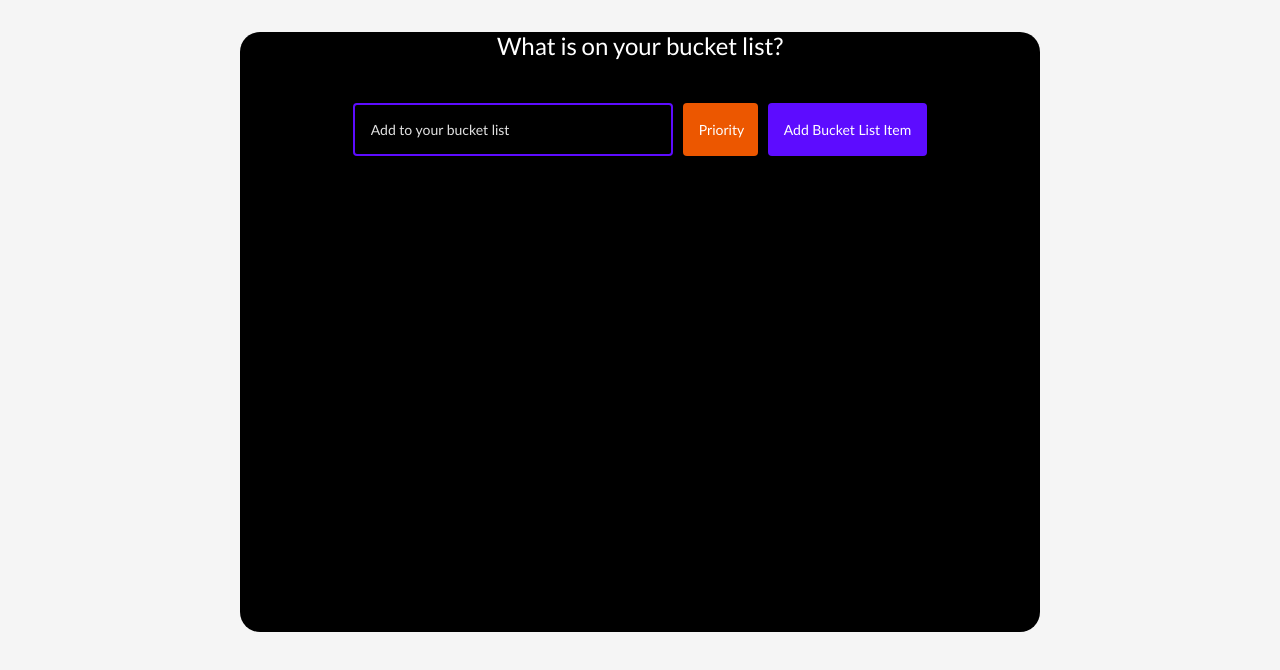
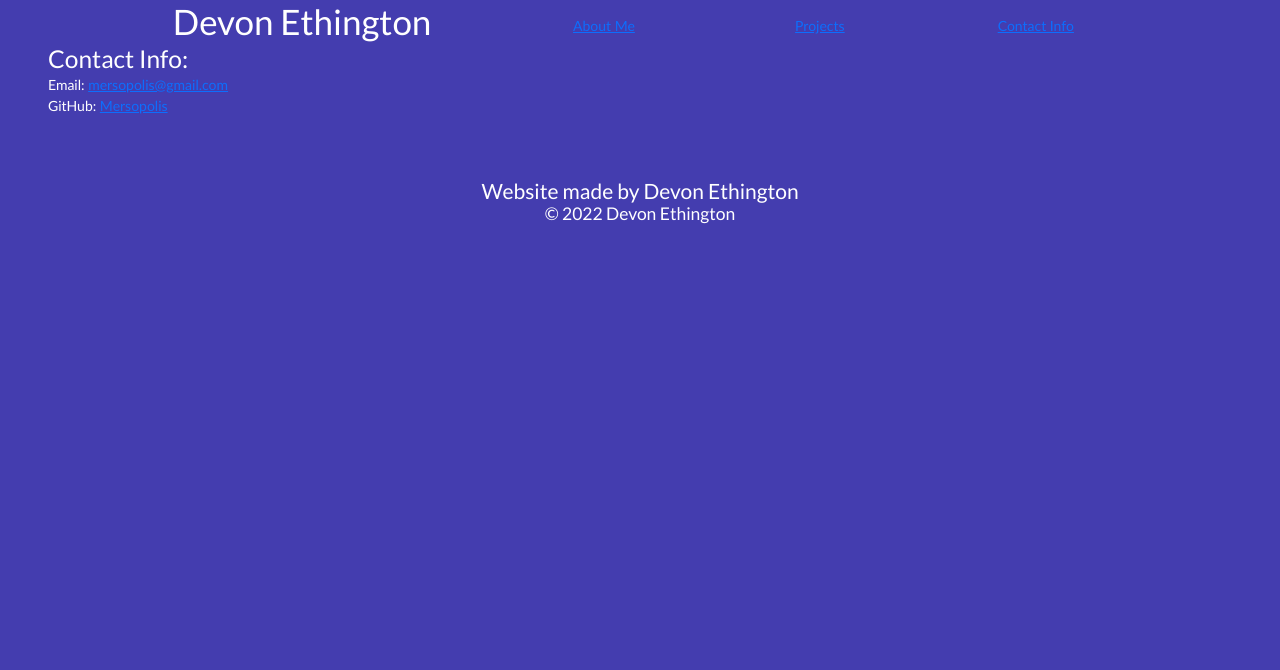
Before and after one commit to Mersopolis/Devon-Ethington-Portfolio, a React (Create React App) app: page / in a window 1280 px wide. Shown: the top 670 px of the page. Built offline with nearby package versions, Linux system fonts and the light colour scheme; the HTML template or start-up script is replaced by a standard one.

Commit message:
Added Header, Footer. Working on Other Sections

```diff
--- a/public/index.html
+++ b/public/index.html
@@ -26,7 +26,7 @@
     -->
     <link rel="stylesheet" href="https://cdnjs.cloudflare.com/ajax/libs/semantic-ui/2.4.1/semantic.min.css" />
 
-    <title>React App</title>
+    <title>Devon Ethington Portfolio</title>
   </head>
   <body>
     <noscript>You need to enable JavaScript to run this app.</noscript>
--- a/src/App.css
+++ b/src/App.css
@@ -1,4 +1,4 @@
-* {
+/* * {
   box-sizing: border-box;
   margin: 0;
   padding: 0;
@@ -10,7 +10,7 @@ body {
   background-color: whitesmoke;
 }
 
-.bucket-app {
+.portfolio-app {
   display: flex;
   flex-direction: column;
   justify-content: flex-start;
@@ -137,11 +137,11 @@ h3 {
 
 .edit-icon {
   color: #fff;
-}
+} */
 
 /* Dropdown menu */
 
-/* Dropdown Button */
+/* Dropdown Button
 .dropbtn {
   background-color: #ec5700;
   border-radius: 4px;
@@ -149,17 +149,17 @@ h3 {
   color: white;
   padding: 16px;
   margin: 10px;
-  /* font-size: 16px; */
+  /* font-size: 16px;
   border: none;
-}
+} */
 
-/* The container <div> - needed to position the dropdown content */
+/* The container <div> - needed to position the dropdown content
 .dropdown {
   position: relative;
   display: inline-block;
-}
+} */
 
-/* Dropdown Content (Hidden by Default) */
+/* Dropdown Content (Hidden by Default)
 .dropdown-content {
   display: none;
   position: absolute;
@@ -169,27 +169,277 @@ h3 {
   padding: 16px;
   box-shadow: 0px 8px 16px 0px rgba(0, 0, 0, 0.2);
   z-index: 1;
-}
+} */
 
-/* Links inside the dropdown */
+/* Links inside the dropdown
 .dropdown-content p {
   color: black;
   padding: 12px 16px;
   text-decoration: none;
   display: block;
+} */
+
+/* Change color of dropdown links on hover
+.dropdown-content p:hover {
+  background-color: #ddd;
+} */
+
+/* Show the dropdown menu on hover
+.dropdown:hover .dropdown-content {
+  display: block;
+} */
+
+/* Change the background color of the dropdown button when the dropdown content is shown
+.dropdown:hover .dropbtn {
+  background-color: #5d0cff;
+} */
+
+* {
+  color: white;
+  font-family: 'Trebuchet MS', 'Lucida Sans Unicode', 'Lucida Grande', 'Lucida Sans', Arial, sans-serif;
+}
+/* Body */
+body {
+  background-color: rgb(68, 61, 175);
+  margin: auto;
+}
+/* Header */
+header {
+  display: flex;
+  width: 96%;
+  margin: auto auto -2% 2%;
 }
 
-/* Change color of dropdown links on hover */
-.dropdown-content p:hover {
-  background-color: #ddd;
+.header {
+  text-align: center;
 }
 
-/* Show the dropdown menu on hover */
-.dropdown:hover .dropdown-content {
-  display: block;
+h1 {
+  width: 45%;
+}
+/* Navigation */
+nav {
+  width: 55%;
+  margin-left: -9%;
 }
 
-/* Change the background color of the dropdown button when the dropdown content is shown */
-.dropdown:hover .dropbtn {
-  background-color: #5d0cff;
+nav ul {
+  display: flex;
+  list-style: none;
 }
+
+nav li {
+  margin: 15px auto auto auto;
+  width: 50%;
+}
+
+nav li:hover {
+  text-shadow: white 0 0 2px;
+  transition: all 0.2s ease-in-out;
+}
+/* Main Content */
+main * {
+  color: tan;
+}
+
+section {
+  background-color: rgb(64, 115, 64);
+  border: 10px solid rgb(68, 61, 175);
+  border-radius: 20px;
+}
+/* About Me */
+#about {
+  display: flex;
+  max-width: 100%;
+}
+
+#portrait {
+  margin: 20px;
+  width: 40%;
+  max-width: 300px;
+  height: 100%;
+  max-height: 300px;
+  border-radius: 20px;
+}
+
+article {
+  width: auto;
+  margin-right: 20px;
+}
+/* Web Apps */
+#webapps {
+  margin: auto;
+}
+
+#webapps h2 {
+  text-align: center;
+}
+
+.app {
+  position: relative;
+  margin: 1%;
+  max-width: 22%;
+  border: 2px solid black;
+  border-radius: 15px;
+  overflow: hidden;
+}
+
+.app img {
+  filter: saturate(50%);
+  max-height: 200px;
+  max-width: 100%;
+  border-radius: 15px;
+  vertical-align: bottom;
+}
+
+.app h3 {
+  position: absolute;
+  padding: 5px;
+  bottom: 0;
+  color: rgb(68, 61, 175);
+  text-decoration: underline;
+  background-color: white;
+}
+
+.app:hover {
+  filter: saturate(200%);
+  box-shadow: black 0 0 5px;
+  text-shadow: rgb(68, 61, 175) 0 0 2px;
+  transition: all 0.2s ease-in-out;
+}
+/* First App */
+#firstapp {
+  display: block;
+  width: fit-content;
+  max-width: 95%;
+  max-height: 98%;
+  margin: auto;
+}
+
+#firstapp img {
+  max-height: 400px;
+}
+/* Other Apps */
+#otherapps {
+  display: flex;
+  flex-wrap: wrap;
+  justify-content: center;
+  width: 98%;
+  margin: 1%;
+}
+/* Footer */
+footer {
+  padding: 20px;
+}
+
+/* Contact Info */
+#contact {
+  list-style: none;
+}
+
+#contact a:hover {
+  text-shadow: white 0 0 2px;
+  transition: all 0.2s ease-in-out;
+}
+/* Copyright */
+h4 {
+  margin: 5% auto auto auto;
+  text-align: center;
+}
+
+h5 {
+  margin: auto;
+  text-align: center;
+}
+/* Screen Size Accesibility */
+/* 798px-1280px */
+@media screen and (max-width: 1280px) {
+  /* About Me */
+  #portrait {
+    margin: 2%;
+    max-width: 400px;
+    max-height: 400px;
+  }
+  article {
+    max-width: 68%;
+    margin-right: 1%;
+  }
+  /* Web Apps */
+  .app {
+    max-width: 31%;
+  }
+  .app img {
+    max-height: 300px;
+  }
+}
+/* 634px-798px */
+@media screen and (max-width: 798px) {
+  /* Web Apps */
+  .app {
+    max-width: 46%;
+  }
+}
+/* 256px-634px */
+@media screen and (max-width: 634px) {
+  /* Header */
+  header {
+    flex-direction: column;
+  }
+  h1 {
+    width: 100%;
+    margin: 2% auto auto -2%;
+  }
+  /* Navigation */
+  nav {
+    width: 100%;
+    margin-left: -7%;
+  }
+  nav li {
+    width: 33%;
+    margin: auto;
+  }
+  /* About Me */
+  #about {
+    flex-direction: column;
+  }
+  #portrait {
+    width: 90%;
+    margin: 5% auto auto auto;
+  }
+  article {
+    max-width: 90%;
+    margin-left: 3%;
+  }
+  /* Web Apps */
+  .app {
+    max-width: 90%;
+  }
+  .app img {
+    border-radius: 15px 15px 0 0;
+  }
+  .app h3 {
+    position: initial;
+    margin: auto;
+    padding-left: 2%;
+    border-radius: 0 0 15px 15px;
+  }
+  /* First App */
+  #firstapp {
+    width: 95%;
+    margin: auto;
+  }
+}
+/* Less than 256px */
+@media screen and (max-width: 256px) {
+  /* Navigation */
+  nav {
+    margin-left: -10%;
+  }
+  nav ul {
+    flex-direction: column;
+  }
+  nav li {
+    width: 100%;
+    margin-top: 1%;
+  }
+}
--- a/src/App.js
+++ b/src/App.js
@@ -1,10 +1,12 @@
 import './App.css';
-import BucketList from './components/BucketList';
+import Header from './components/Header';
+import Footer from "./components/Footer";
 
 function App() {
   return (
-    <div className="bucket-app">
-      <BucketList />
+    <div className="portfolio-app">
+      <Header />
+      <Footer />
     </div>
   );
 }
--- /dev/null
+++ b/src/components/Footer.js
@@ -0,0 +1,17 @@
+import React, { useState } from 'react';
+
+function Footer() {
+  return (
+    <footer>
+      <ul id="contact">
+        <li><h3>Contact Info:</h3></li>
+        <li>Email: <a href="mailto:mersopolis@gmail.com">mersopolis@gmail.com</a></li>
+        <li>GitHub: <a href="https://github.com/Mersopolis">Mersopolis</a></li>
+      </ul>
+      <h4>Website made by Devon Ethington</h4>
+      <h5>&copy; 2022 Devon Ethington</h5>
+    </footer>
+  )
+}
+
+export default Footer;
--- /dev/null
+++ b/src/components/Header.js
@@ -0,0 +1,13 @@
+import React, { useState } from 'react';
+import Navigation from "./Navigation";
+
+function Header() {
+  return (
+    <header>
+      <h1 class="header">Devon Ethington</h1>
+      <Navigation />
+    </header>
+  )
+}
+
+export default Header;
--- /dev/null
+++ b/src/components/Navigation.js
@@ -0,0 +1,15 @@
+import React, { useState } from 'react';
+
+function Navigation() {
+  return (
+    <nav class="header">
+      <ul>
+        <li><a href="#aboutme">About Me</a></li>
+        <li><a href="#projects">Projects</a></li>
+        <li><a href="#contact">Contact Info</a></li>
+      </ul>
+    </nav>
+  )
+}
+
+export default Navigation;
```
Also changed, not shown: index.html (+0 -12 lines), src/components/Project.js (added, +46 -0 lines), public/manifest.json.
